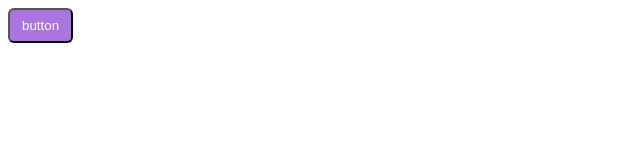
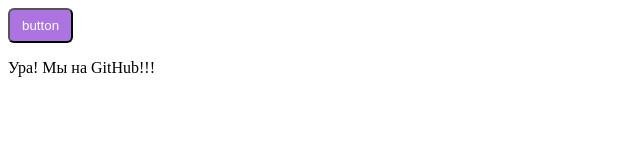
Before and after one commit to dima-cheff/test-project, a plain HTML site: page index.html in a window 1280 px wide. Shown: the whole page, without its empty margins (0-640 px from the left). Drawn offline with Linux system fonts and the light colour scheme.

Commit message:
added paragraph

```diff
--- a/index.html
+++ b/index.html
@@ -8,5 +8,8 @@
 </head>
 <body>
     <button class="btn">button</button>
+    <p>
+        Ура! Мы на GitHub!!!
+    </p>
 </body>
 </html>
```
